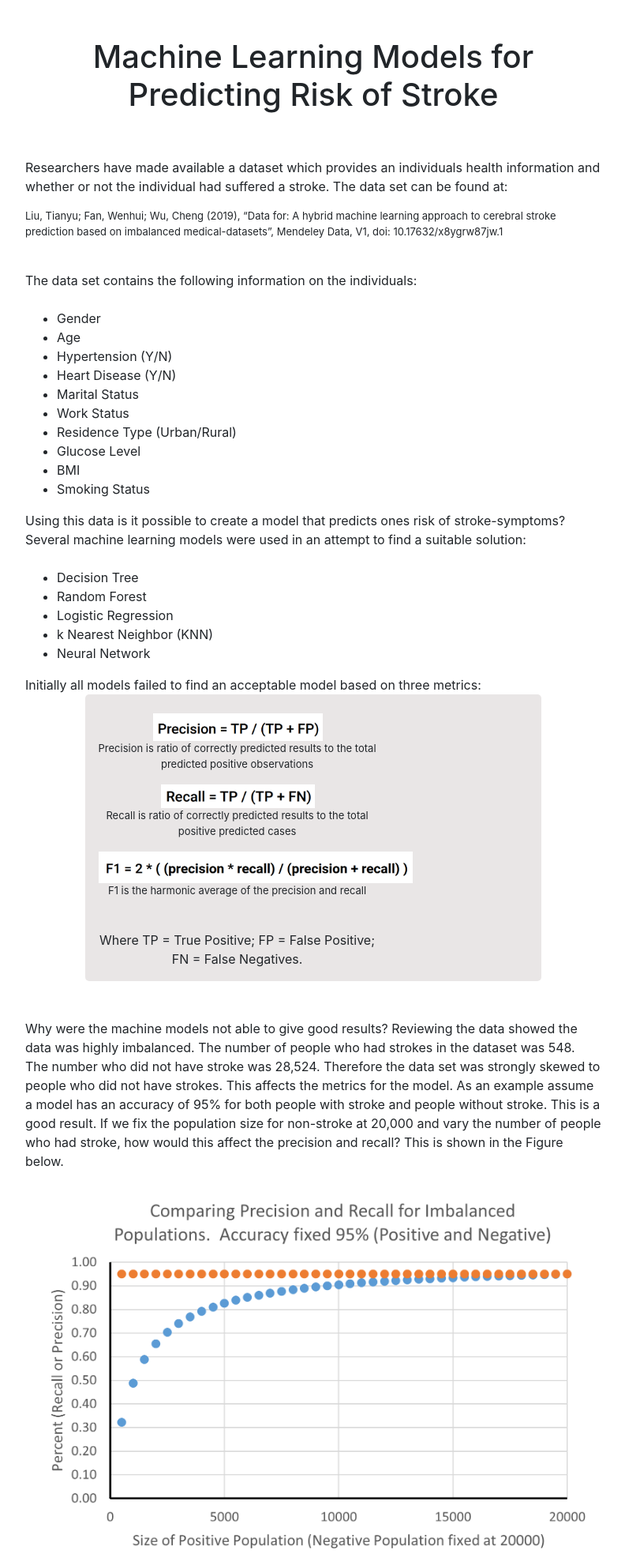
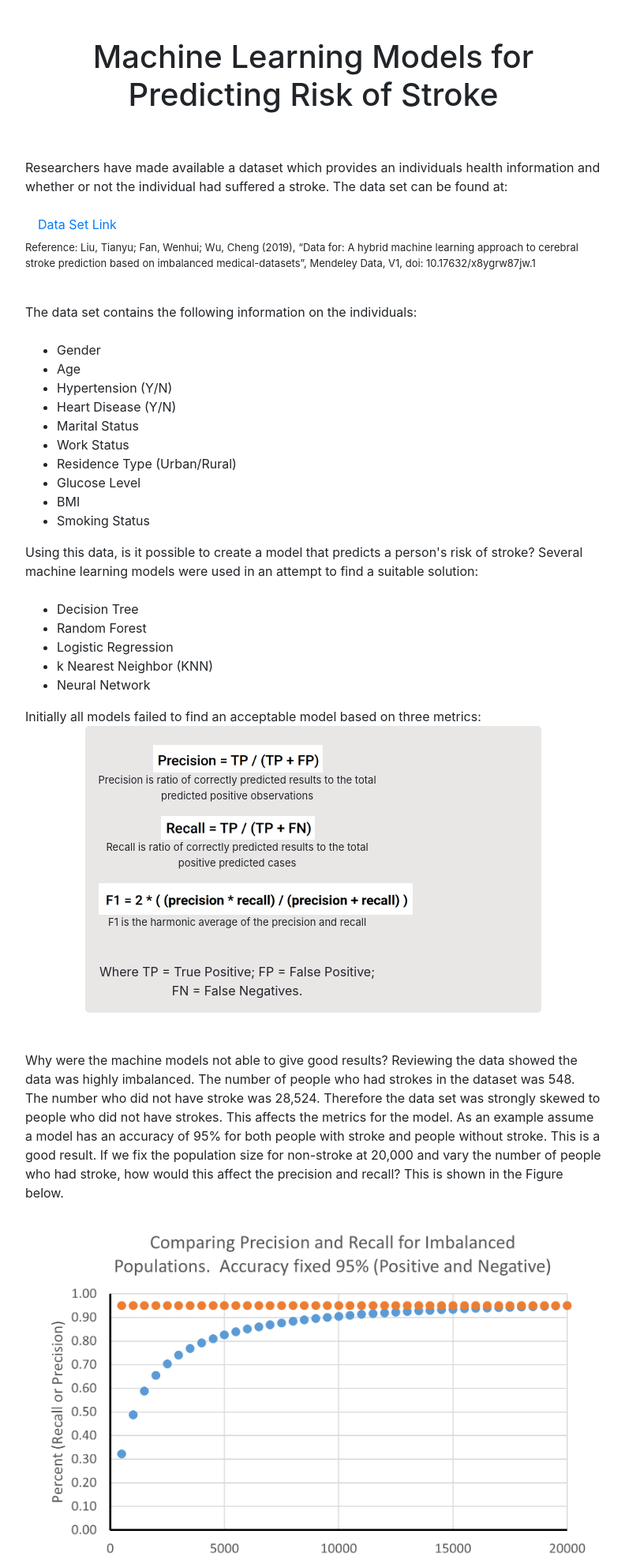
Before and after one commit to vmdinolfo/Team5_FinalProject, a Flask app: page /mlm in a window 1280 px wide. Shown: the part 56-2027 px from the top of the page at 79% size, without its empty margins (243-1035 px from the left). Run offline with Flask 2, Linux system fonts and the light colour scheme.

Commit message:
corrected filenames in images and added article links.  Also cleaned up NN notebook and commented better

```diff
--- a/junk-2.csv
+++ /dev/null
@@ -1 +0,0 @@
-,Loss,Accuracy,TP,TN,FP,FN
--- a/templates/mlm.html
+++ b/templates/mlm.html
@@ -73,7 +73,8 @@
                 <p> Researchers have made available a dataset which provides an individuals health information and
                     whether or not the individual had suffered a stroke.  The data set can be found at: <br>
 
-                    <p style = "font-size: small">Liu, Tianyu; Fan, Wenhui; Wu, Cheng (2019), “Data for: A hybrid machine learning approach to cerebral
+                    <center></center><a class="nav-link" href="https://data.mendeley.com/datasets/x8ygrw87jw/1">Data Set Link</a><center></center>
+                    <p style = "font-size: small">Reference: Liu, Tianyu; Fan, Wenhui; Wu, Cheng (2019), “Data for: A hybrid machine learning approach to cerebral
                     stroke prediction based on imbalanced medical-datasets”, Mendeley Data, V1, doi: 10.17632/x8ygrw87jw.1 </p>
                     <br>
                     The data set contains the following information on the individuals:<br><br>
@@ -91,7 +92,7 @@
                         <li>Smoking Status</li>
                     </ul>
 
-                    Using this data is it possible to create a model that predicts ones risk of stroke-symptoms?  Several machine
+                    Using this data, is it possible to create a model that predicts a person's risk of stroke?  Several machine
                     learning models were used in an attempt to find a suitable solution: <br><br>
 
                     <ul>
@@ -147,7 +148,9 @@
                         A solution to this problem is to oversample the data points in the minority class.  The most widely adopted method for doing this is the Synthetic Minority Oversampling Technique,
                         commonly referred to as SMOTE.  This approach was documented by Chawla in the 2002 paper:
 
-                        <p style = "font-size: small"> Chawla et al, "SMOTE: Synthetic Minority Over-sampling Technique"; Journal of AI Research, 16, 321, 2002</p>
+                        https://arxiv.org/pdf/1106.1813.pdf
+                        <center></center><a class="nav-link" href="https://arxiv.org/pdf/1106.1813.pdf">SMOTE Paper Link</a><center></center>
+                        <p style = "font-size: small"> Reference: Chawla et al, "SMOTE: Synthetic Minority Over-sampling Technique"; Journal of AI Research, 16, 321, 2002</p>
 
                         In simple terms, SMOTE selects examples that are close in the feature space, drawing a line between them and drawing a new sample at a point along
                         the line.  A good question is "does this process not change the data?".  The approach is effective because the points generated are based on the known data points.  Therefore the
```
Also changed, not shown: 8 other files.
